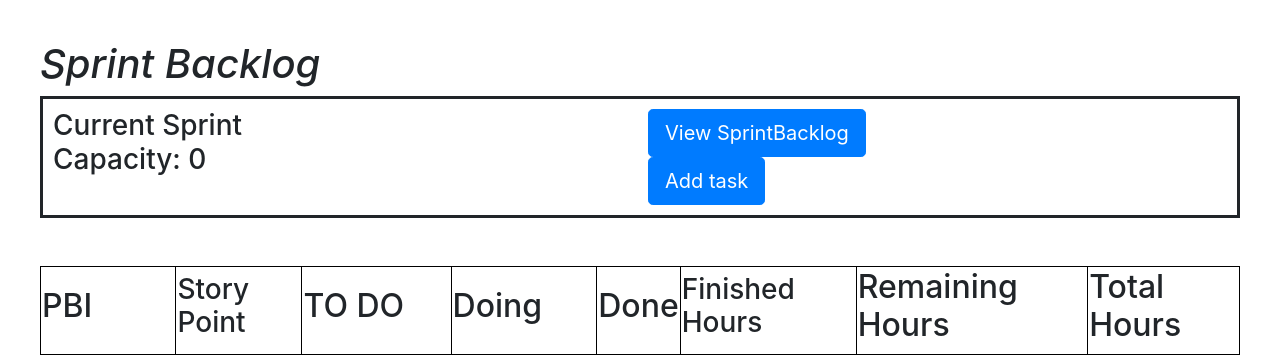
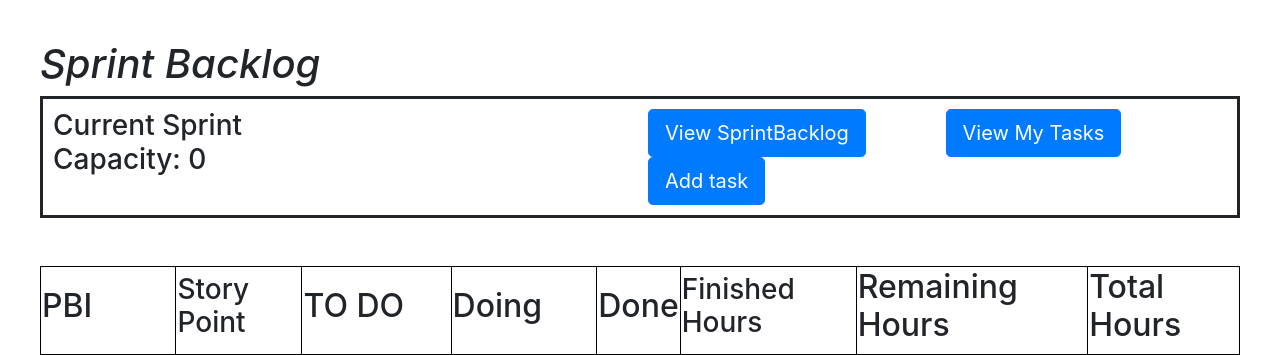
Before and after one commit to cypressd1999/BackTrack, a Django app: page /1/view_task in a window 1280 px wide. Shown: the top 355 px of the page. Run offline with Django 3.2, Linux system fonts and the light colour scheme; data comes from the database, SQL or seed files in the repository; both versions use the stored data as it was after the commit; some libraries are stand-ins or nearby versions.

Commit message:
view my tasks ok

```diff
--- a/backtrack/backtrack/templates/backtrack/task_view.html
+++ b/backtrack/backtrack/templates/backtrack/task_view.html
@@ -34,6 +34,15 @@
 			<a class="btn btn-primary btn-lg"
 				href="{% url 'backtrack:add task' project_name %}"
 				role="button">Add task</a>
+		{% endif %}
+		{% if view_my_task %}
+			<a class="btn btn-primary btn-lg"
+				href="{% url 'backtrack:view task' pk %}"
+				role="button">View All Tasks</a>
+		{% else %}
+			<a class="btn btn-primary btn-lg"
+				href="{% url 'backtrack:view task' pk %}?view_my_task=True"
+				role="button">View My Tasks</a>
 		{% endif %}
 	</div><br><br>
 
--- a/backtrack/backtrack/views.py
+++ b/backtrack/backtrack/views.py
@@ -268,6 +268,10 @@ class TaskView(ListView, SingleObjectMixin):
 
     def get_context_data(self, **kwargs):
         context = super().get_context_data(**kwargs)
+        if self.request.GET.get('view_my_task'):
+            context['view_my_task'] = True
+        else:
+            context['view_my_task'] = False
         pbi_list = self.get_queryset()
         row_data_list = []
         total_storypoints = 0; inf = False
@@ -283,6 +287,9 @@ class TaskView(ListView, SingleObjectMixin):
             total_hours = 0
             for task in pbi.task_set.all():
                 if task.sprint_backlog.id != self.object.id:
+                    continue
+                if context['view_my_task'] and task.developer != \
+                        self.request.user.developer:
                     continue
                 if task.status == Task.NOTSTARTED:
                     task_no.append(task)
@@ -300,6 +307,7 @@ class TaskView(ListView, SingleObjectMixin):
                 )
             )
         context['sb'] = self.object
+        context['pk'] = self.object.pk
         context['row_data_list'] = row_data_list
         context['total_storypoints'] = total_storypoints
         context['hours_available'] = self.object.hours_available
```
Also changed, not shown: backtrack/db.sqlite3.
